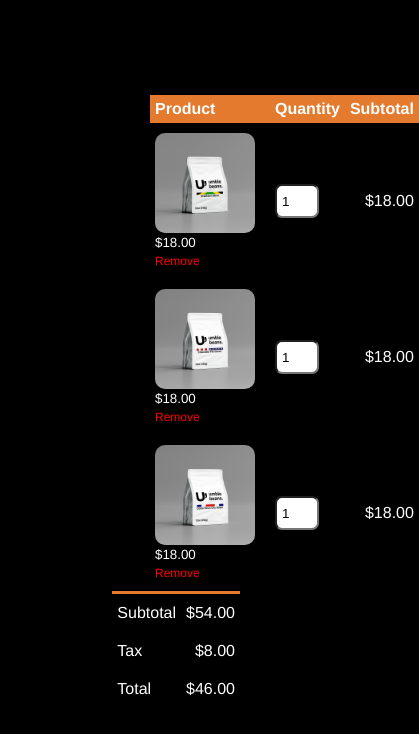
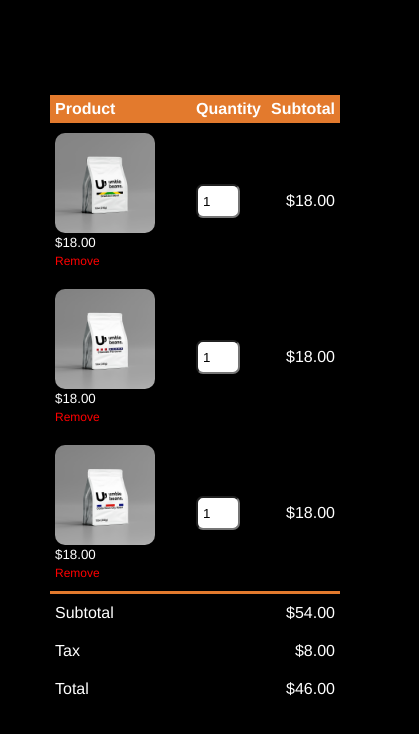
Before and after one commit to ju-nmd2022/wuid-project-group-16, a plain HTML site: page shopping-cart.html in a window 390 px wide. Shown: the part 124-858 px from the top of the page, 419 px wide, since content can reach past the window. Drawn offline with Linux system fonts and the light colour scheme.

Commit message:
Update shopping-cart.css

```diff
--- a/shopping-cart.css
+++ b/shopping-cart.css
@@ -169,4 +169,9 @@ th:last-child {
   .cart-info p {
     display: none;
   }
+
+  .cart-page {
+    margin-right: 50px;
+    margin-left: 50px;
+  }
 }
```
